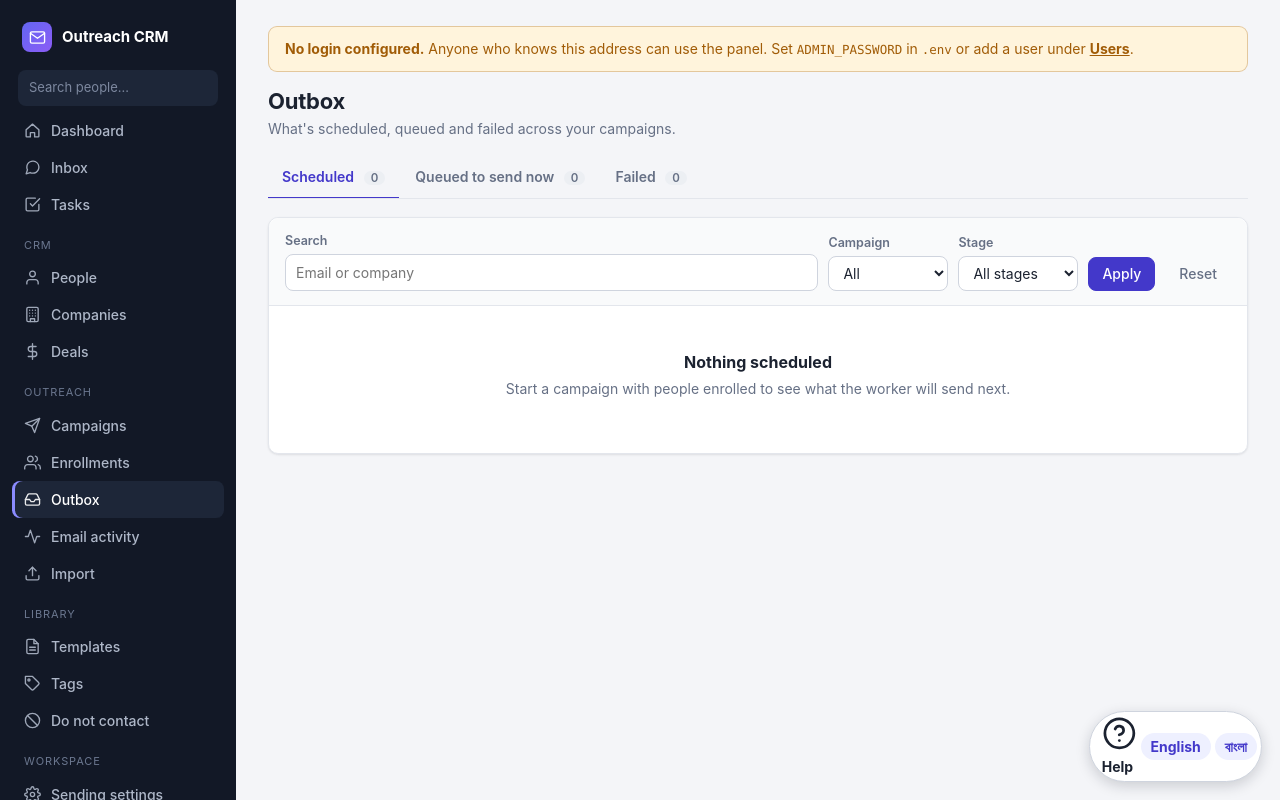
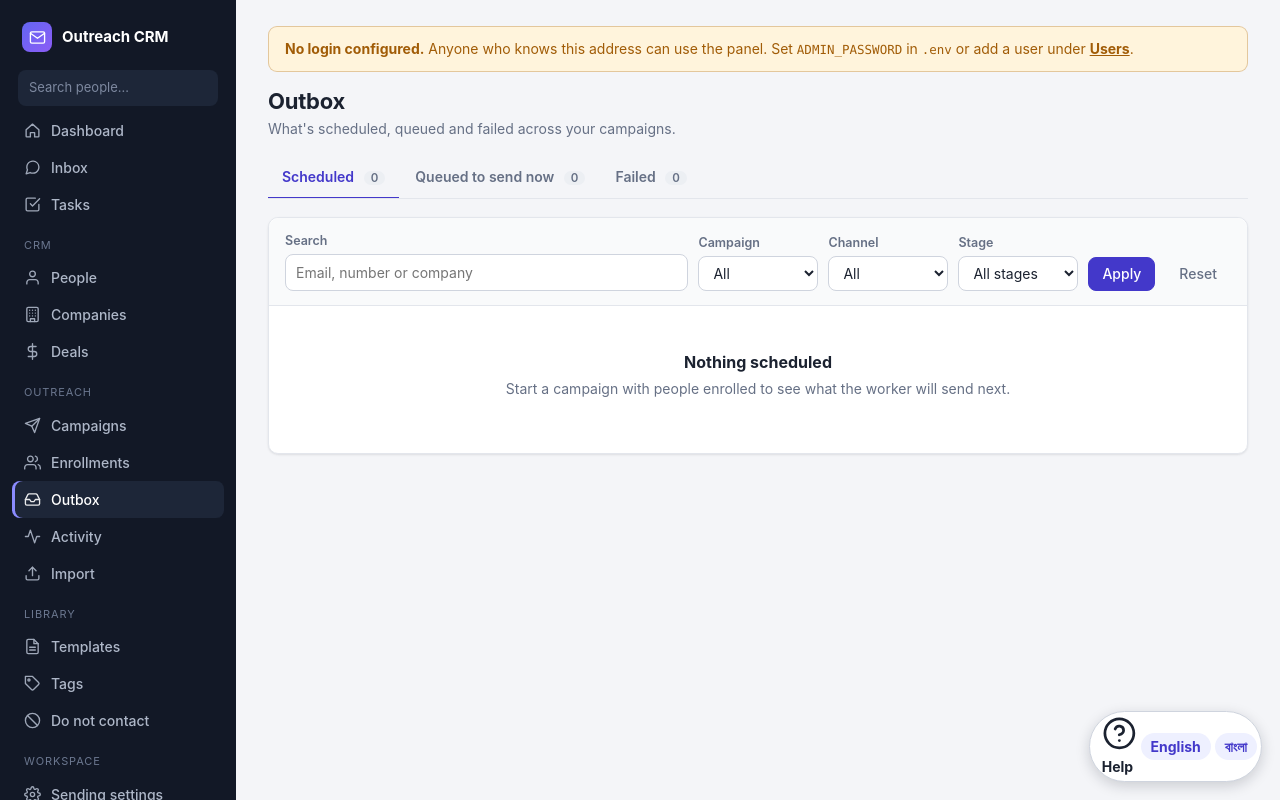
Before and after one commit to euitsol/customer-outreach, a Flask app: page /outbox in a window 1280 px wide. Run offline with Flask 3, Linux system fonts and the light colour scheme; data that the repository does not hold is empty.

Commit message:
Show WhatsApp campaigns in the Outbox and Activity pages
Channel filter and badge, WhatsApp-aware Scheduled rules and sender column,
Delivered event, read receipts as Opened, undeliverable messages land in
Outbox > Failed with the Twilio reason, and a WhatsApp message page.

Co-Authored-By: Claude Sonnet 5.5 <noreply@anthropic.com>

```diff
--- a/app/views/outbox.py
+++ b/app/views/outbox.py
@@ -3,20 +3,34 @@ import io
 from datetime import datetime, timedelta
 
 from flask import Blueprint, Response, abort, render_template, request
-from sqlalchemy import func, or_
+from sqlalchemy import and_, func, or_
 from sqlalchemy.orm import selectinload
 
-from app import mailboxes, settings as app_settings
+from app import config, mailboxes, settings as app_settings
 from app.clock import utcnow
-from app.models import Campaign, CampaignStep, Company, Enrollment, Event, Mailbox, Message, Person
+from app.models import (
+    Campaign, CampaignStep, Company, ConversationMessage, Enrollment, Event, Mailbox, Message, Person,
+)
 from app.sender import render_for
-from app.services import email_consent_ok, not_suppressed, sendable, skip_stage, steps_of
+from app.services import (
+    email_consent_ok, not_suppressed, phone_not_suppressed, sendable, skip_stage, steps_of, wa_consent_ok,
+)
 from app.views.common import back, db, form_ids, get_or_404, int_arg, ok, paginate, settings_now, warn
 
 bp = Blueprint("outbox", __name__)
 
-EVENT_TYPES = [("sent", "Sent"), ("failed", "Failed"), ("opened", "Opened"), ("clicked", "Clicked"),
+EVENT_TYPES = [("sent", "Sent"), ("delivered", "Delivered"), ("failed", "Failed"), ("opened", "Opened"), ("clicked", "Clicked"),
                ("replied", "Replied"), ("bounced", "Bounced"), ("unsubscribed", "Unsubscribed")]
+
+
+def _channel_clause():
+    """Campaign filter from ?channel=email|whatsapp (None = both)."""
+    ch = request.args.get("channel")
+    if ch == "whatsapp":
+        return Campaign.channel == "whatsapp"
+    if ch == "email":
+        return Campaign.channel != "whatsapp"
+    return None
 
 
 def _outbox_context(campaign=None):
@@ -30,9 +44,13 @@ def _outbox_context(campaign=None):
     now = utcnow()
     counts = {}
 
+    chan = _channel_clause()
+
     def with_filters(q):
         if cid:
             q = q.filter(Enrollment.campaign_id == cid)
+        if chan is not None:
+            q = q.filter(Enrollment.campaign_id.in_(sess.query(Campaign.id).filter(chan)))
         if term:
             q = (q.join(Person, Person.id == Enrollment.person_id)
                  .outerjoin(Company, Company.id == Person.company_id)
@@ -48,8 +66,9 @@ def _outbox_context(campaign=None):
         nsteps = (sess.query(func.count(CampaignStep.id)).filter(CampaignStep.campaign_id == Enrollment.campaign_id)
                   .correlate(Enrollment).scalar_subquery())
         q = (sess.query(Enrollment).join(Campaign, Campaign.id == Enrollment.campaign_id)
-             .filter(Campaign.status == "active", sendable(), Enrollment.stage < nsteps, not_suppressed(),
-                     email_consent_ok()))
+             .filter(Campaign.status == "active", sendable(), Enrollment.stage < nsteps,
+                     or_(and_(Campaign.channel != "whatsapp", not_suppressed(), email_consent_ok()),
+                         and_(Campaign.channel == "whatsapp", phone_not_suppressed(), wa_consent_ok()))))
         q = with_filters(q)
         if stage:
             q = q.filter(Enrollment.stage == stage - 1)
@@ -79,11 +98,14 @@ def _outbox_context(campaign=None):
             chosen[(eid, pos)] = mb
         sent_before = dict(sess.query(Message.enrollment_id, func.max(Message.position))
                            .filter(Message.enrollment_id.in_(ids), Message.status == "sent").group_by(Message.enrollment_id))
+        wa_from = (config.TWILIO_WHATSAPP_FROM or "").replace("whatsapp:", "") or "Twilio"
         for c in page.items:
             steps = cache.setdefault(c.campaign_id, steps_of(sess, c.campaign_id))
             nxt = next((x for x in steps if x.position == (c.stage or 0) + 1), None)
             pos = nxt.position if nxt else None
-            if pos and chosen.get((c.id, pos)) and (sent_before.get(c.id) or 0) < pos:
+            if c.campaign.channel == "whatsapp":
+                mbox = (f"WhatsApp {wa_from}", "approved template")
+            elif pos and chosen.get((c.id, pos)) and (sent_before.get(c.id) or 0) < pos:
                 mbox = (names.get(chosen[(c.id, pos)]), "chosen for this email")
             elif sent_before.get(c.id):
                 mbox = (names.get(chosen.get((c.id, sent_before[c.id]))), "same as the earlier email")
@@ -96,6 +118,7 @@ def _outbox_context(campaign=None):
         for m in page.items:
             rows.append(dict(msg=m, enrollment=m.enrollment, step=m.step, camp=m.enrollment.campaign))
     return dict(view=view, page=page, rows=rows, counts=counts, now=now, stage=stage, term=term, cid=cid,
+                channel=request.args.get("channel") or "",
                 campaigns=sess.query(Campaign).order_by(Campaign.name).all(), s=settings_now(),
                 max_attempts=settings_now()["retry_max"])
 
@@ -150,6 +173,11 @@ def message_view(mid):
     sess = db()
     m = get_or_404(Message, mid)
     c = m.enrollment
+    if c.campaign.channel == "whatsapp":
+        thread_msg = (sess.query(ConversationMessage).filter(ConversationMessage.sequence_message_id == m.id)
+                      .order_by(ConversationMessage.id.desc()).first())
+        return render_template("message.html", m=m, c=c, wa=True, thread_msg=thread_msg, subject=None,
+                               body=m.sent_body or "", snapshot=bool(m.sent_body))
     steps = steps_of(sess, c.campaign_id)
     if m.sent_body:
         subject, body, snapshot = m.sent_subject, m.sent_body, True
@@ -172,6 +200,9 @@ def _activity_query(sess):
     cid = int_arg("campaign")
     if cid:
         q = q.filter(Enrollment.campaign_id == cid)
+    chan = _channel_clause()
+    if chan is not None:
+        q = q.filter(chan)
     stage = int_arg("stage")
     if stage:
         q = q.filter(Event.stage == stage)
--- a/templates/base.html
+++ b/templates/base.html
@@ -33,7 +33,7 @@
       <a href="{{ url_for('enrollments.index') }}" class="{{ 'active' if ep.startswith('enrollments.') and ep != 'enrollments.in_campaign' }}">{{ icon('users') }} Enrollments</a>
       <a href="{{ url_for('outbox.index') }}" class="{{ 'active' if ep in ('outbox.index','outbox.action') }}">{{ icon('inbox') }} Outbox
         {% if nav.failed %}<span class="count bad" title="Failed emails">{{ nav.failed }}</span>{% elif nav.queued %}<span class="count">{{ nav.queued }}</span>{% endif %}</a>
-      <a href="{{ url_for('outbox.activity') }}" class="{{ 'active' if ep.startswith('outbox.activity') }}">{{ icon('activity') }} Email activity</a>
+      <a href="{{ url_for('outbox.activity') }}" class="{{ 'active' if ep.startswith('outbox.activity') }}">{{ icon('activity') }} Activity</a>
       <a href="{{ url_for('imports.upload') }}" class="{{ 'active' if ep.startswith('imports.') }}">{{ icon('upload') }} Import</a>
       <div class="nav-label">Library</div>
       <a href="{{ url_for('admin.templates') }}" class="{{ 'active' if ep.startswith('admin.templ') }}">{{ icon('file') }} Templates</a>
--- a/templates/outbox.html
+++ b/templates/outbox.html
@@ -17,15 +17,17 @@
 </div>
 
 {% if view == 'failed' and counts.failed %}
-<div class="banner">Failed emails retry automatically up to <b>{{ max_attempts }}</b> times with a growing pause. After that they wait here for you: retry or skip them.</div>
+<div class="banner">Failed emails retry automatically up to <b>{{ max_attempts }}</b> times with a growing pause. After that they wait here for you: retry or skip them. WhatsApp messages that Twilio could not deliver (for example a number that is not on WhatsApp) also land here, with the reason, and are never retried automatically.</div>
 {% endif %}
 
 <div class="card">
   <form class="filters" method="get" action="{{ base_url }}" data-autosubmit>
     <input type="hidden" name="view" value="{{ view }}">
-    <label class="field search"><span class="lbl">Search</span><input type="search" name="q" value="{{ term }}" placeholder="Email or company"></label>
+    <label class="field search"><span class="lbl">Search</span><input type="search" name="q" value="{{ term }}" placeholder="Email, number or company"></label>
     {% if not scoped %}<label class="field"><span class="lbl">Campaign</span>
       <select name="campaign"><option value="">All</option>{% for cp in campaigns %}<option value="{{ cp.id }}" {{ 'selected' if cid == cp.id }}>{{ cp.name }}</option>{% endfor %}</select></label>{% endif %}
+    <label class="field"><span class="lbl">Channel</span>
+      <select name="channel"><option value="">All</option><option value="email" {{ 'selected' if channel == 'email' }}>Email</option><option value="whatsapp" {{ 'selected' if channel == 'whatsapp' }}>WhatsApp</option></select></label>
     <label class="field"><span class="lbl">Stage</span>
       <select name="stage"><option value="">All stages</option>{% for i in range(1, 9) %}<option value="{{ i }}" {{ 'selected' if stage == i }}>Stage {{ i }}</option>{% endfor %}</select></label>
     <button class="btn btn-primary">Apply</button><a class="btn btn-ghost" href="{{ base_url }}?view={{ view }}">Reset</a>
@@ -38,7 +40,7 @@
     <div class="table-wrap"><table class="tbl">
       <thead><tr>
         {% if view != 'upcoming' %}<th class="check"><input type="checkbox" id="check-all"></th>{% endif %}
-        <th>Person</th>{% if not scoped %}<th>Campaign</th>{% endif %}<th>Stage</th><th>Mailbox</th>
+        <th>Person</th>{% if not scoped %}<th>Campaign</th>{% endif %}<th>Stage</th><th>Sent from</th>
         {% if view == 'upcoming' %}<th>Scheduled</th><th></th>
         {% elif view == 'queued' %}<th>State</th><th>Queued</th>
         {% else %}<th>Error</th><th class="num">Attempts</th><th>Next auto-retry</th>{% endif %}
@@ -49,9 +51,9 @@
           {% if view != 'upcoming' %}<td class="check"><input type="checkbox" class="row-check" name="ids" value="{{ r.msg.id }}"></td>{% endif %}
           <td><a class="primary" href="{{ url_for('enrollments.detail', enrollment_id=ct.id) }}">{{ ct.email }}</a><div class="sub">{{ ct.full_name }}{% if ct.full_name and ct.company %} · {% endif %}{{ ct.company or '' }}</div></td>
           {% if not scoped %}<td>{{ r.camp.name }}</td>{% endif %}
-          <td class="nowrap">{% if r.step %}{{ r.step.position }}. {{ r.step.name }}{% endif %}</td>
+          <td class="nowrap">{% if r.step %}{{ r.step.position }}. {{ r.step.name }}{% endif %}{% if r.camp.channel == 'whatsapp' %} <span class="pill whatsapp nodot">WhatsApp</span>{% endif %}</td>
           {% if view == 'upcoming' %}<td>{{ r.mailbox[0] or '-' }}<div class="sub">{{ r.mailbox[1] }}</div></td>
-          {% else %}<td>{{ r.msg.mailbox.email if r.msg.mailbox else 'automatic' }}</td>{% endif %}
+          {% else %}<td>{{ r.msg.mailbox.email if r.msg.mailbox else ('WhatsApp' if r.camp.channel == 'whatsapp' else 'automatic') }}</td>{% endif %}
           {% if view == 'upcoming' %}
             <td class="nowrap">{{ pill('due' if (not r.due or r.due <= now) else 'scheduled', 'Now' if not r.due else (r.due|dt)) }} <span class="muted small">{{ r.due|when if r.due and r.due > now }}</span></td>
             <td class="right"><a class="btn btn-sm" href="{{ url_for('enrollments.detail', enrollment_id=ct.id) }}#stage-{{ r.step.position if r.step else 1 }}">Edit</a></td>
@@ -77,7 +79,7 @@
     {% endif %}
   </form>
   {% else %}
-  <div class="empty"><h3>{{ {'upcoming': 'Nothing scheduled', 'queued': 'Nothing queued', 'failed': 'No failed emails'}[view] }}</h3>
+  <div class="empty"><h3>{{ {'upcoming': 'Nothing scheduled', 'queued': 'Nothing queued', 'failed': 'Nothing failed'}[view] }}</h3>
     <p>{{ {'upcoming': 'Start a campaign with people enrolled to see what the worker will send next.', 'queued': 'Use "Send now" on an enrollment or stage to queue an email ahead of schedule.', 'failed': 'Everything that was attempted has been delivered.'}[view] }}</p></div>
   {% endif %}
 </div>
```
Also changed, not shown: app/crm/conversations.py (+8 -2 lines), app/help/activity.bn.md (+1 -0 lines), app/help/activity.en.md (+1 -0 lines), app/help/outbox.bn.md (+2 -1 lines), app/help/outbox.en.md (+2 -1 lines), docs/OPERATIONS.md (+3 -0 lines), docs/USER_GUIDE.md (+2 -2 lines), templates/activity.html (+6 -4 lines), templates/message.html (+12 -1 lines), CHANGELOG.md.
